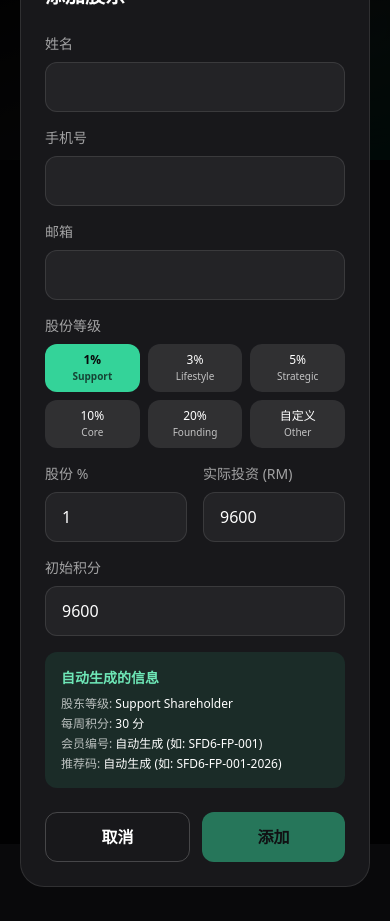
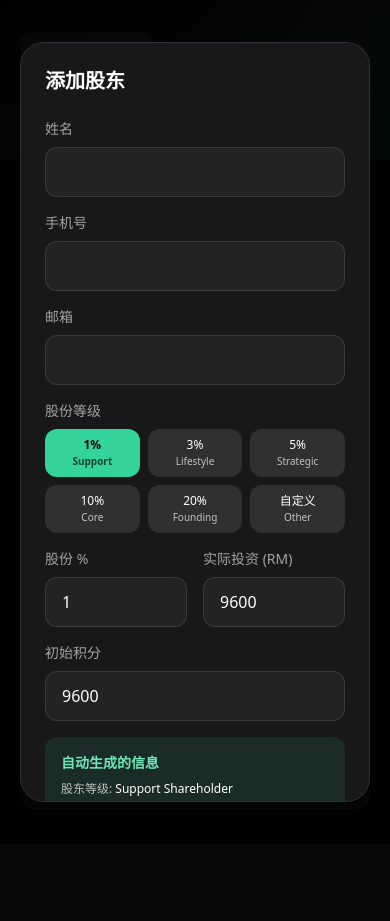
Before and after one commit to DSSB2919/sfd6-shareholder-app, a Next.js app: page /admin/shareholders in a window 390 px wide. Both pictures are taken after a click on the button 344 px from the left and 319 px from the top of the page. Built offline with nearby package versions, Linux system fonts and the light colour scheme.

Commit message:
fix: make shareholder modal scrollable on mobile

```diff
--- a/app/admin/shareholders/page.tsx
+++ b/app/admin/shareholders/page.tsx
@@ -415,7 +415,7 @@ export default function AdminShareholders() {
           <motion.div
             initial={{ opacity: 0, scale: 0.95 }}
             animate={{ opacity: 1, scale: 1 }}
-            className="w-full max-w-md rounded-3xl border border-white/10 bg-zinc-900 p-6"
+            className="max-h-[90vh] w-full max-w-md overflow-y-auto rounded-3xl border border-white/10 bg-zinc-900 p-6"
           >
             <h2 className="text-xl font-bold text-white">
               {editingId ? '编辑股东' : '添加股东'}
```
Also changed, not shown: 1 other file (tests, documents, lock files or other folders).
